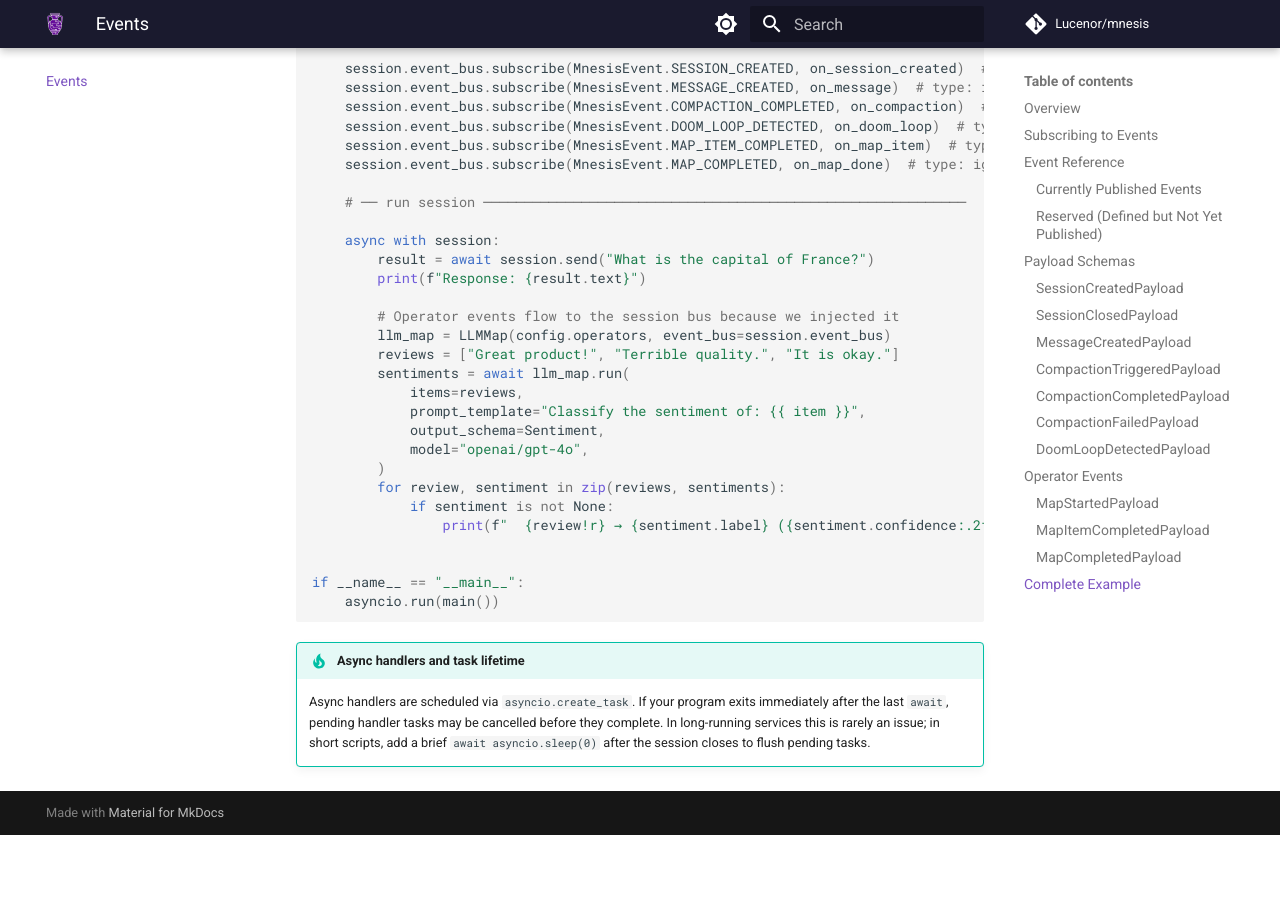
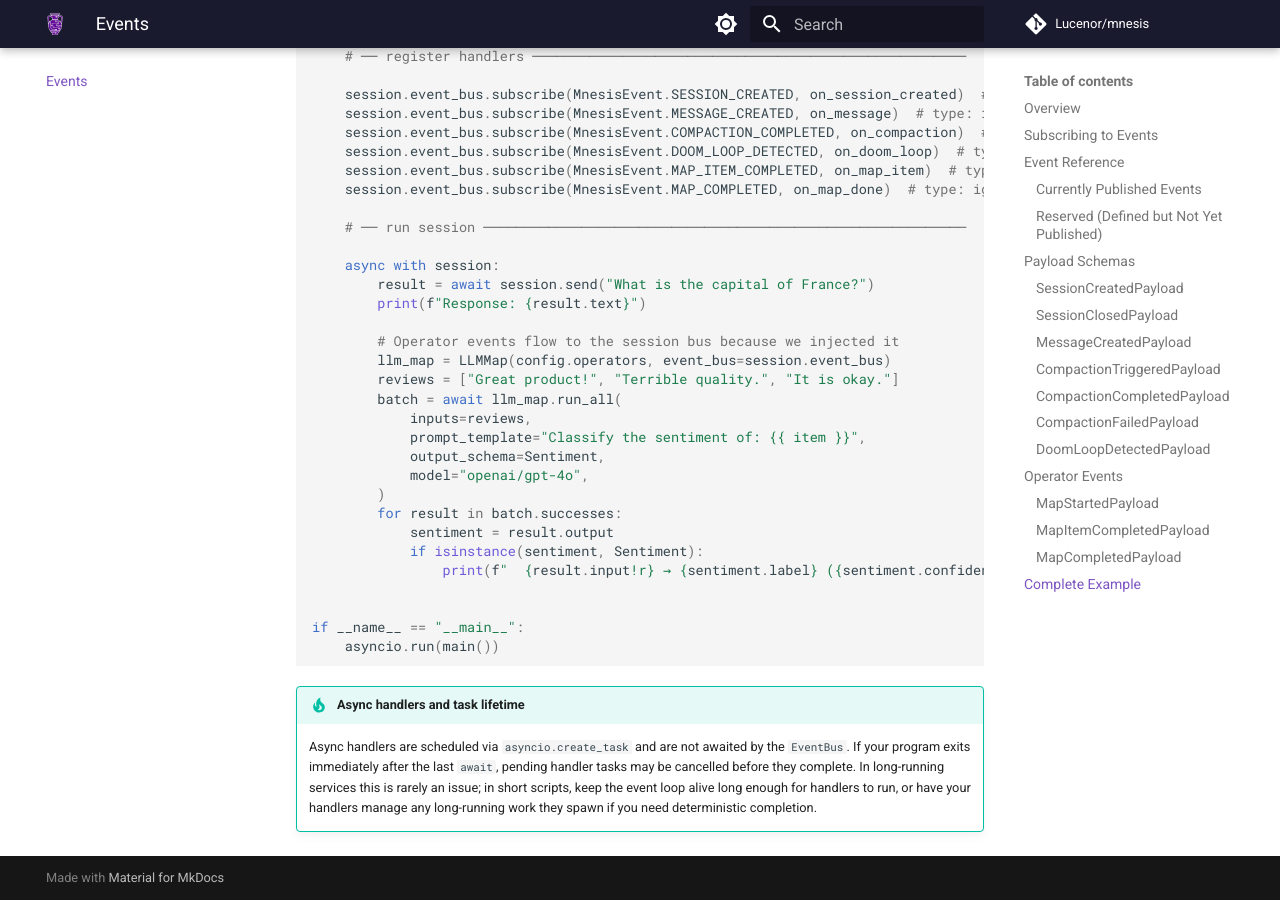
Before and after one commit to Lucenor/mnesis, an MkDocs documentation site: the page built from docs/events.md, in a window 1280 px wide and 900 px high, scrolled down 7806 px. Built offline with MkDocs 1.6.1 and Material for MkDocs 9.7.7, drawn with Linux system fonts in a browser that asks for light colours; comment, search, counter and statistics services are not loaded; before the commit the page ends 8641 px from its top, so only the background shows below that; some of the changed text lies outside the part shown.

Commit message:
docs: fix four additional inaccuracies from second round of review
- events.md: operator events section: clarify that MAP_* events are only
  emitted when an EventBus is explicitly provided at construction time,
  and are published on that provided bus (not a default internal bus)
- events.md: complete example: fix LLMMap usage — use run_all(inputs=...)
  instead of await run(items=...) which would fail (run() is an async
  generator, parameter is inputs not items); update result handling to
  iterate batch.successes and access result.input/result.output
- events.md: async handler tip: remove misleading asyncio.sleep(0)
  "flush" claim; sleep(0) does not guarantee task completion
- concepts.md: prune_minimum_tokens description: use "at or below"
  instead of "below" to match the <= comparison in the implementation

````diff
--- a/docs/events.md
+++ b/docs/events.md
@@ -167,7 +167,7 @@
 
 ## Operator Events
 
-`MAP_STARTED`, `MAP_ITEM_COMPLETED`, and `MAP_COMPLETED` fire on the **operator's own `EventBus`**, not the session bus. To receive them via the session bus, inject the session bus when constructing the operator:
+`MAP_STARTED`, `MAP_ITEM_COMPLETED`, and `MAP_COMPLETED` are emitted by operators only when they are constructed with an `event_bus=...` argument, and the events are published on that provided bus. To receive them via the session bus, pass `session.event_bus` when constructing the operator:
 
 ```python
 from mnesis.operators import LLMMap, AgenticMap
@@ -285,15 +285,16 @@
         # Operator events flow to the session bus because we injected it
         llm_map = LLMMap(config.operators, event_bus=session.event_bus)
         reviews = ["Great product!", "Terrible quality.", "It is okay."]
-        sentiments = await llm_map.run(
-            items=reviews,
+        batch = await llm_map.run_all(
+            inputs=reviews,
             prompt_template="Classify the sentiment of: {{ item }}",
             output_schema=Sentiment,
             model="openai/gpt-4o",
         )
-        for review, sentiment in zip(reviews, sentiments):
-            if sentiment is not None:
-                print(f"  {review!r} → {sentiment.label} ({sentiment.confidence:.2f})")
+        for result in batch.successes:
+            sentiment = result.output
+            if isinstance(sentiment, Sentiment):
+                print(f"  {result.input!r} → {sentiment.label} ({sentiment.confidence:.2f})")
 
 
 if __name__ == "__main__":
@@ -301,4 +302,4 @@
 ```
 
 !!! tip "Async handlers and task lifetime"
-    Async handlers are scheduled via `asyncio.create_task`. If your program exits immediately after the last `await`, pending handler tasks may be cancelled before they complete. In long-running services this is rarely an issue; in short scripts, add a brief `await asyncio.sleep(0)` after the session closes to flush pending tasks.
+    Async handlers are scheduled via `asyncio.create_task` and are not awaited by the `EventBus`. If your program exits immediately after the last `await`, pending handler tasks may be cancelled before they complete. In long-running services this is rarely an issue; in short scripts, keep the event loop alive long enough for handlers to run, or have your handlers manage any long-running work they spawn if you need deterministic completion.
````
Also changed, not shown: docs/concepts.md (+1 -1 lines).
